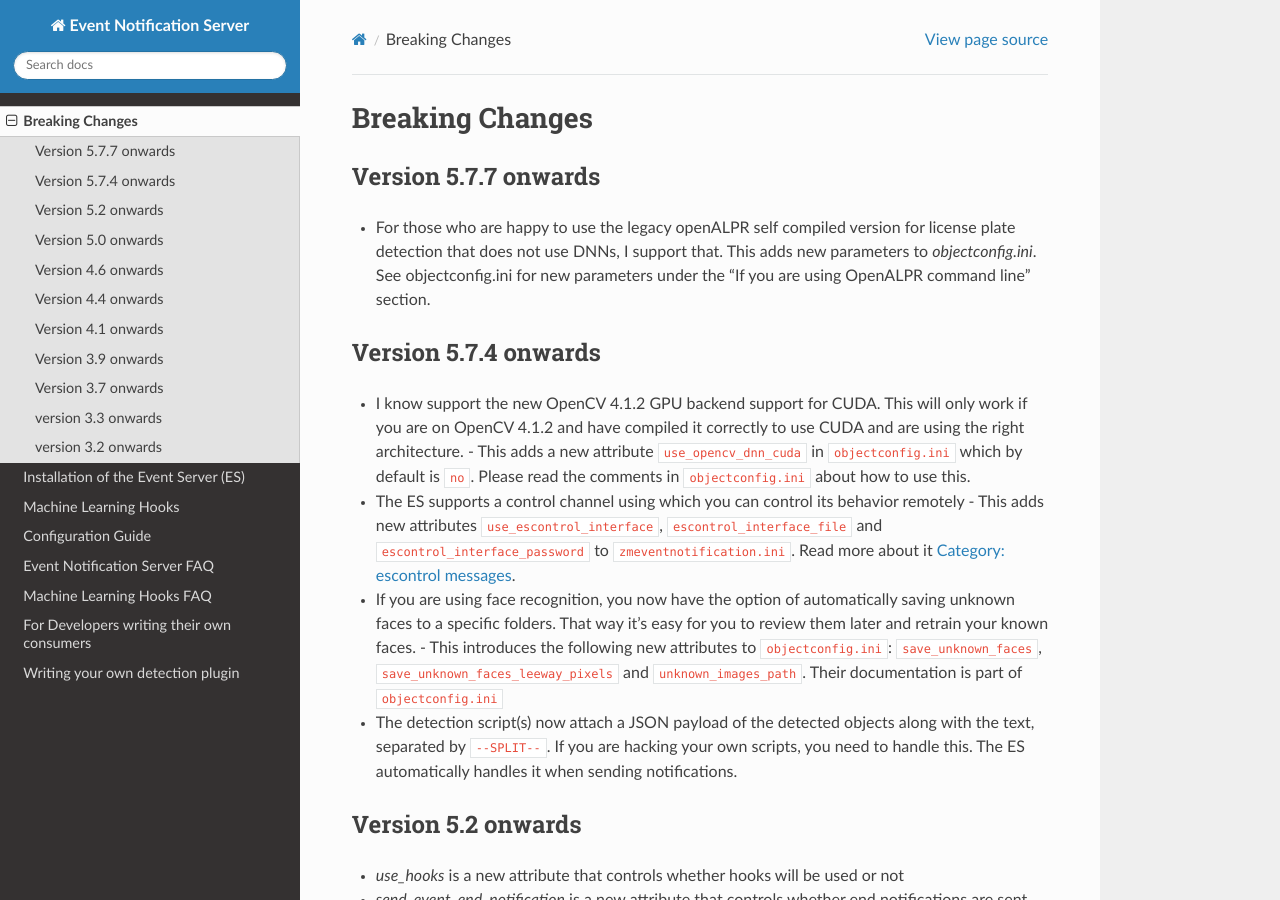
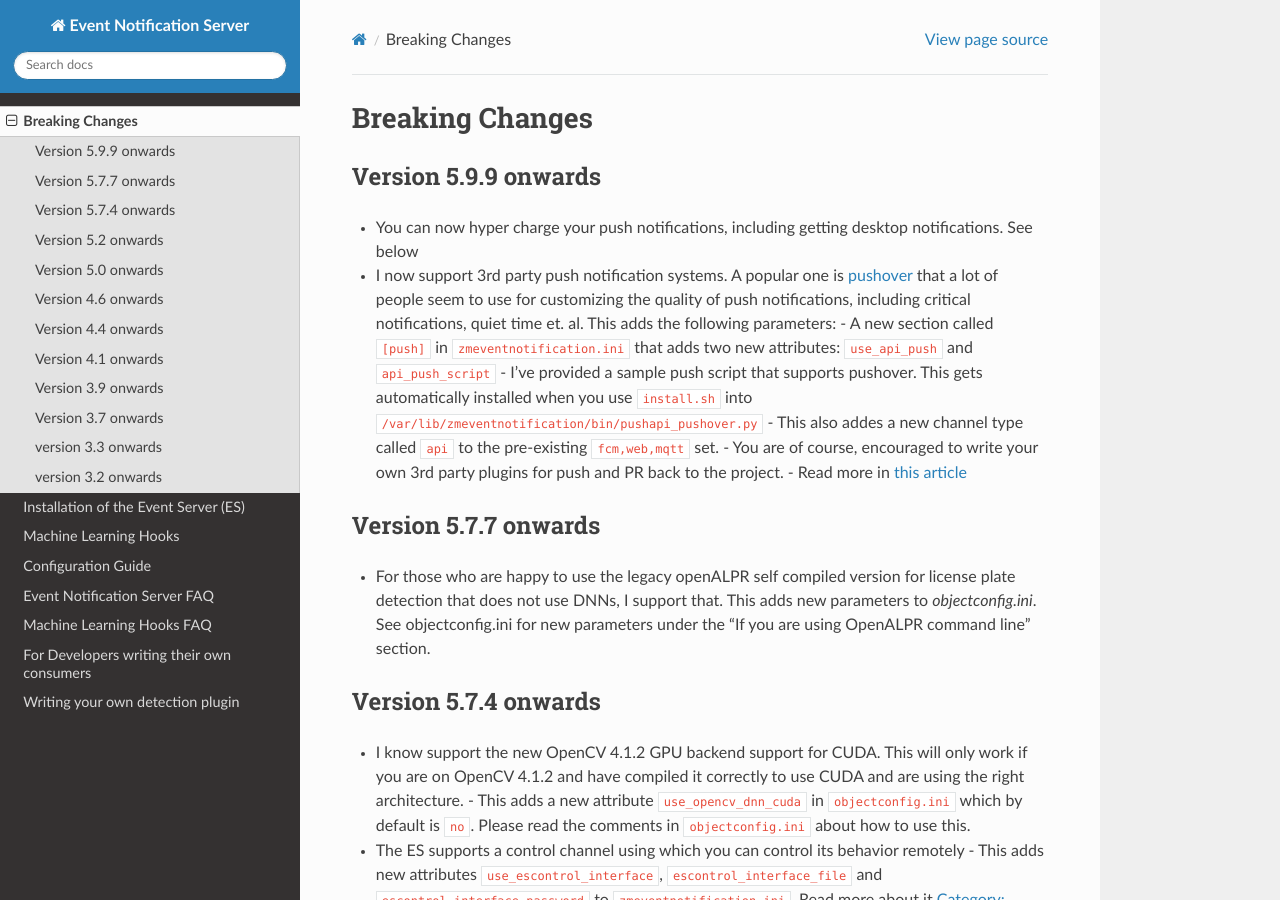
Before and after one commit to ZoneMinder/zmeventnotification, a Sphinx documentation site: the page built from docs/guides/breaking.rst, in a window 1280 px wide and 900 px high. Built offline with Sphinx 7.4.7 and the Read the Docs theme 2.0.0, drawn with Linux system fonts in a browser that asks for light colours.

Commit message:
docs/etc

```diff
--- a/docs/guides/breaking.rst
+++ b/docs/guides/breaking.rst
@@ -1,5 +1,15 @@
 Breaking Changes
 ----------------
+
+Version 5.9.9 onwards
+~~~~~~~~~~~~~~~~~~~~~~~~~
+- You can now hyper charge your push notifications, including getting desktop notifications. See below
+- I now support 3rd party push notification systems. A popular one is `pushover <http://pushover.net>`__ that a lot of people seem to use for customizing the quality of push notifications, including critical notifications, quiet time et. al. This adds the following parameters:
+  - A new section called ``[push]`` in ``zmeventnotification.ini``  that adds two new attributes: ``use_api_push`` and ``api_push_script``
+  - I've provided a sample push script that supports pushover. This gets automatically installed when you use ``install.sh`` into ``/var/lib/zmeventnotification/bin/pushapi_pushover.py``
+  - This also addes a new channel type called ``api`` to the pre-existing ``fcm,web,mqtt`` set.
+  - You are of course, encouraged to write your own 3rd party plugins for push and PR back to the project.
+  - Read more in `this article <https://medium.com/zmninja/hypercharging-push-notifications-with-pushover-and-others-23ed9ab706>`__
 
 Version 5.7.7 onwards
 ~~~~~~~~~~~~~~~~~~~~~~~
```
Also changed, not shown: 3 other files.
